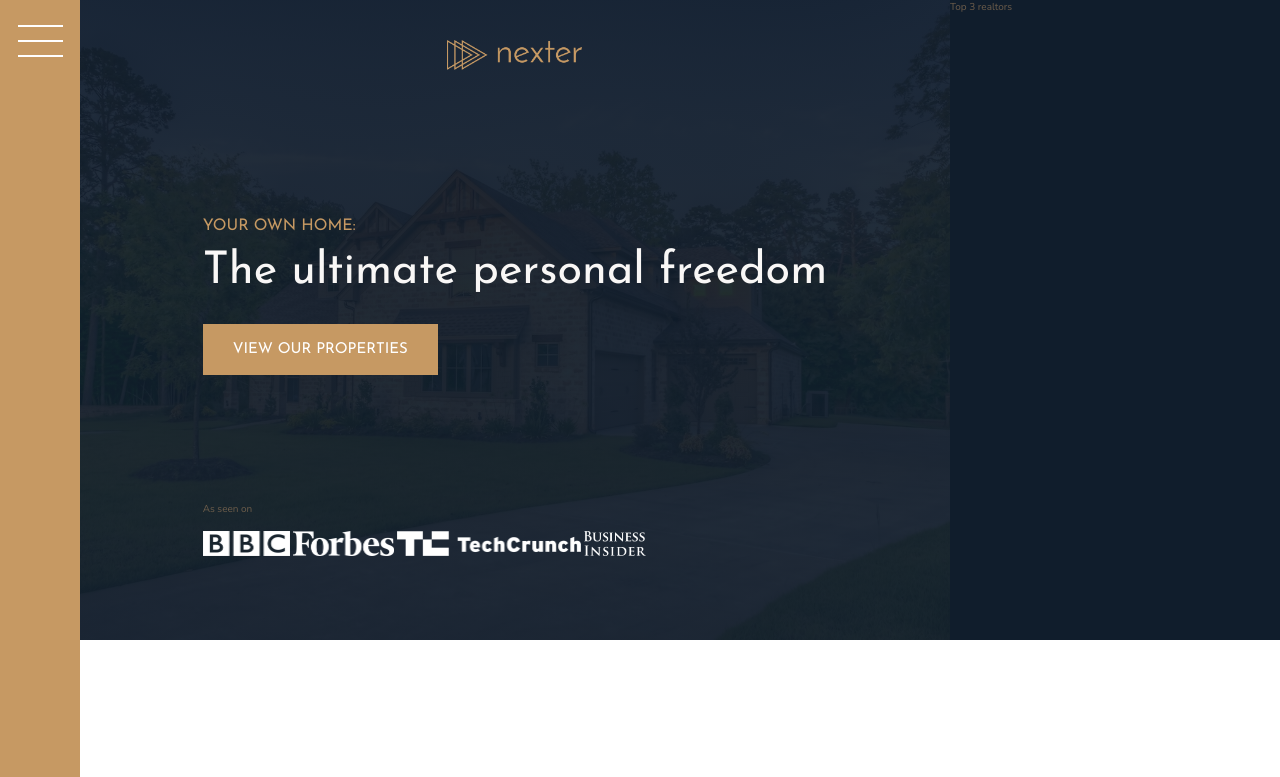
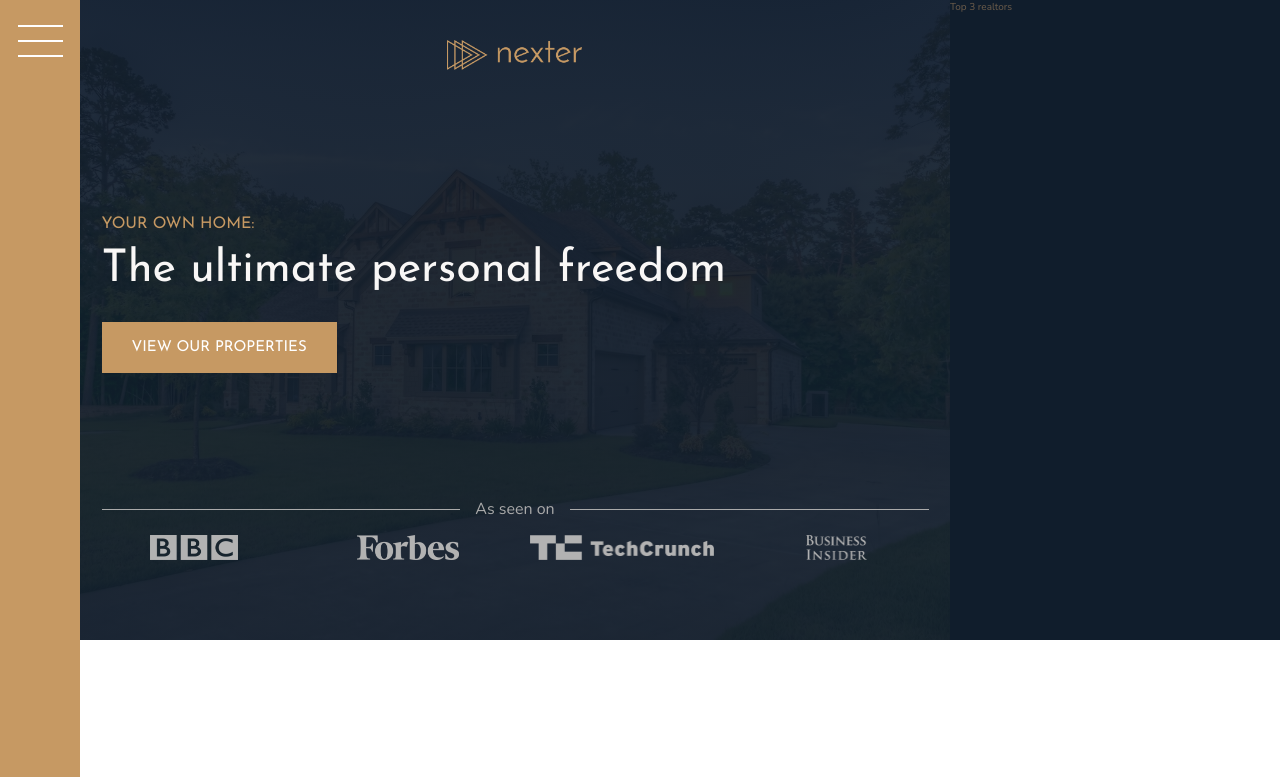
Before and after one commit to catalin27/CSS-Nexter, a website: page index.html in a window 1280 px wide. Shown: the top 777 px of the page. Drawn offline with nearby package versions, Linux system fonts and the light colour scheme; files that its build step writes are made by us from their sources.

Commit message:
Lecture 119 - Header section 2

```diff
--- a/sass/_header.scss
+++ b/sass/_header.scss
@@ -24,13 +24,32 @@
   }
 
   &__seenon-text {
+    display: grid;
+    grid-template-columns: 1fr max-content 1fr;
+    grid-column-gap: 1.5rem;
+    align-items: center;
 
+    font-size: 1.6rem;
+    color: $color-grey-light-2;
+
+    &:before,
+    &:after {
+      content: '';
+      height: 1px;
+      display: block;
+      background-color: currentColor;
+    }
   }
 
   &__seenon-logos {
+    display: grid;
+    grid-template-columns: repeat(4, 1fr);
+    grid-column-gap: 3rem;
+    justify-items: center;
+
     img {
       height: 2.5rem;
-
+      filter: brightness(70%);
     }
   }
 }
```
